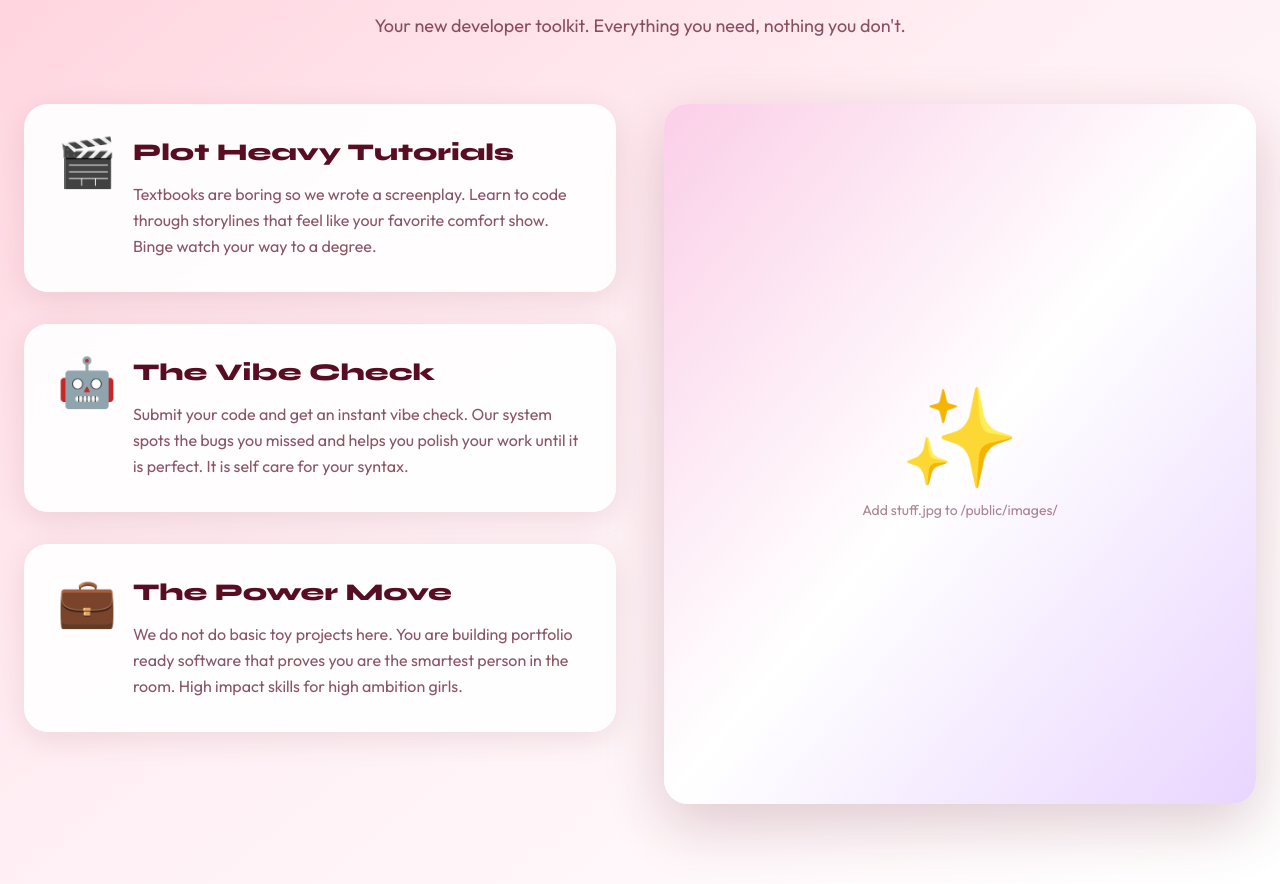
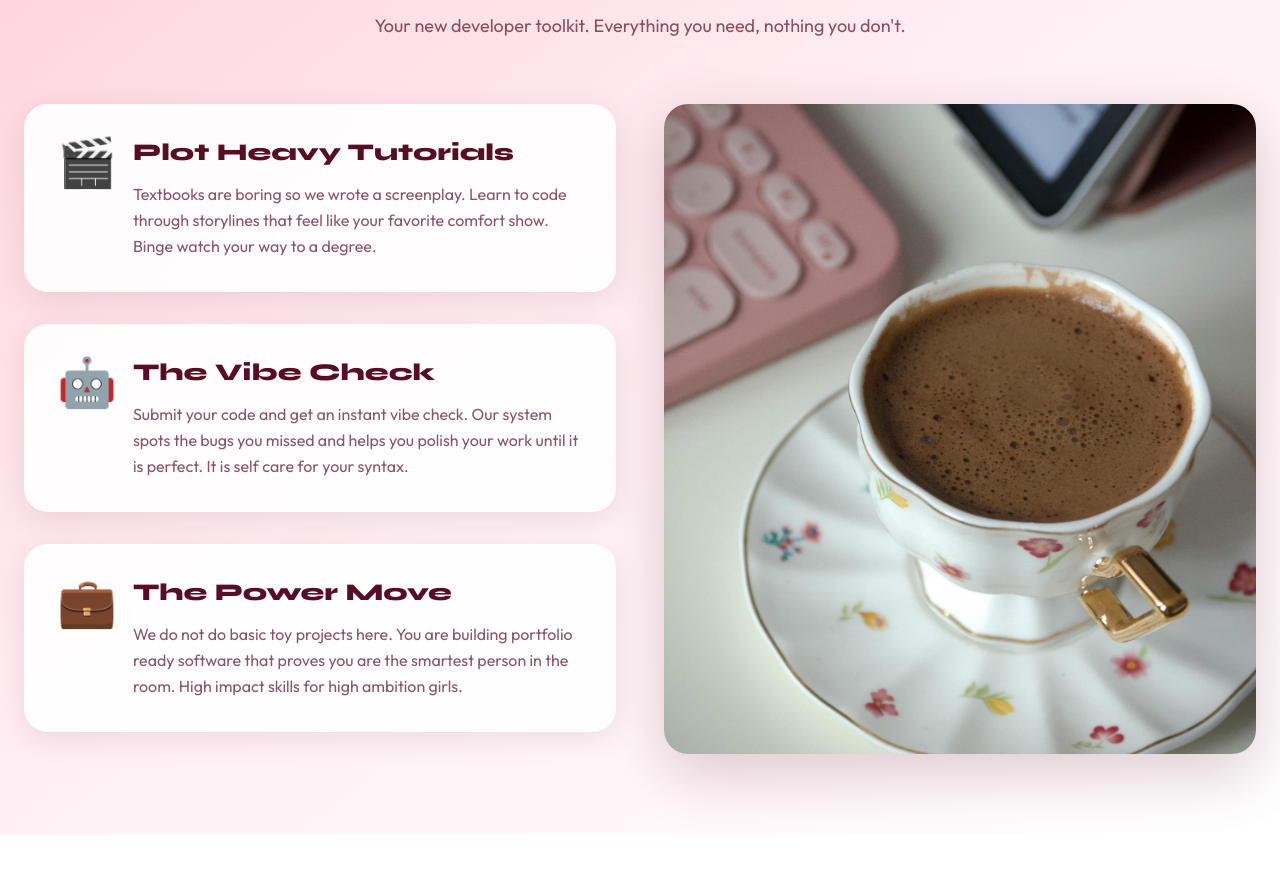
Before and after one commit to anjaliisharmaa/it-girl-devs, a Next.js app in the folder frontend/: page / in a window 1280 px wide. Shown: the part 2572-3456 px from the top of the page. After the commit the page ends 3406 px from the top, so only its background shows below. Built offline with nearby package versions, Linux system fonts and the light colour scheme.

Commit message:
added image in 'what is in the bag' home page

```diff
--- a/frontend/src/app/page.tsx
+++ b/frontend/src/app/page.tsx
@@ -268,7 +268,7 @@ export default function Home() {
             </div>
 
             {/* Right Side - Sticky Image */}
-            <div className="relative lg:sticky lg:top-24 h-[600px] lg:h-[700px]">
+            <div className="relative lg:sticky lg:top-24 h-[550px] lg:h-[650px]">
               <motion.div
                 initial={{ opacity: 0, scale: 0.95 }}
                 whileInView={{ opacity: 1, scale: 1 }}
@@ -276,23 +276,12 @@ export default function Home() {
                 viewport={{ once: true }}
                 className="relative h-full rounded-3xl overflow-hidden shadow-[0_20px_60px_rgba(89,13,34,0.2)]"
               >
-                {/* Placeholder for stuff.jpg - Using a gradient until image is added */}
-                <div className="absolute inset-0 bg-gradient-to-br from-pink-200 via-white to-purple-200 flex items-center justify-center">
-                  <div className="text-center p-8">
-                    <div className="text-8xl mb-4">✨</div>
-                    <p className="font-outfit text-it-girl-maroon/50 text-sm">
-                      Add stuff.jpg to /public/images/
-                    </p>
-                  </div>
-                </div>
-                {/* Uncomment when image is available:
                 <Image
-                  src="/images/stuff.jpg"
+                  src="/images/hero/coffee.jpg"
                   alt="What's in the bag"
                   fill
                   className="object-cover"
                 />
-                */}
               </motion.div>
             </div>
           </div>
```
Also changed, not shown: frontend/public/images/hero/coffee.jpg (added).
